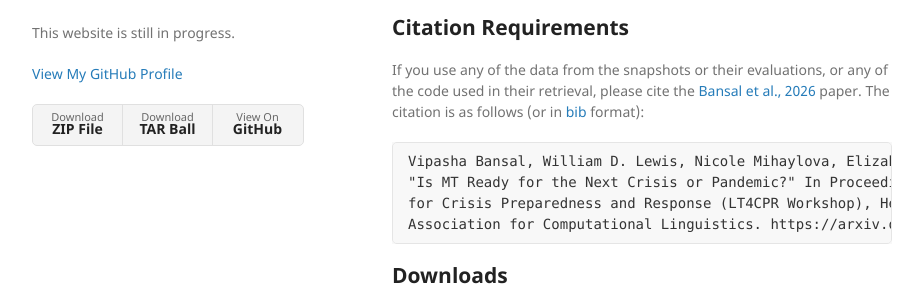
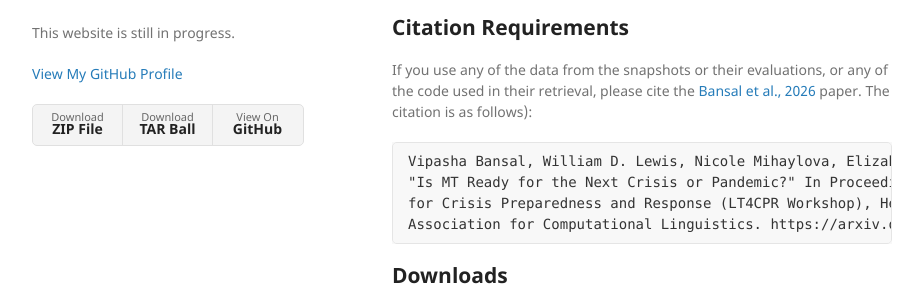
Before and after one commit to mt-crisis-ready/mt-crisis-ready.github.io, a Jekyll site: the page built from index.md, in a window 1280 px wide and 900 px high, scrolled down 616 px. Shown: the part 179-474 px from the top of the window, without its empty margins (178-1101 px from the left). Built offline with Jekyll 4.4.1, drawn with Linux system fonts in a browser that asks for light colours.

Commit message:
Removing bib.md reference in index.md

```diff
--- a/index.md
+++ b/index.md
@@ -9,7 +9,7 @@ In the study **Is Machine Translation Ready for the Next Crisis or Pandemic** [(
 This repository was created to host **all** data that was translated as part of the [Bansal et al., 2026](https://arxiv.org/abs/2601.10082) study. This includes snapshots for 2026 for the five translation services (including three snapshots for GPT, namely, GPT-4o, GPT-5.4 and GPT-5.4-mini), and additional snapshots in 2023 and 2025 for Microsoft Translator and Google Translate (2,100 sentences per language and direction per snapshot). Also included are all code used to retrieve the data from the various services, as well as code used to evaluate the output. Evaluation metrics that were used include BLEU, CHRF, CHRF++, BertScore and COMET. (A complete set of scores across all languages can be found in the appendices of the [Bansal et al., 2026](https://arxiv.org/abs/2601.10082) paper.)
 
 ## **Citation Requirements**
-If you use any of the data from the snapshots or their evaluations, or any of the code used in their retrieval, please cite the [Bansal et al., 2026](https://arxiv.org/abs/2601.10082) paper. The citation is as follows (or in [bib](./bib.md) format):
+If you use any of the data from the snapshots or their evaluations, or any of the code used in their retrieval, please cite the [Bansal et al., 2026](https://arxiv.org/abs/2601.10082) paper. The citation is as follows):
 
     Vipasha Bansal, William D. Lewis, Nicole Mihaylova, Elizabeth Brown, and Benjamin Pong. 2026.
     "Is MT Ready for the Next Crisis or Pandemic?" In Proceedings of the Language Technologies
```
